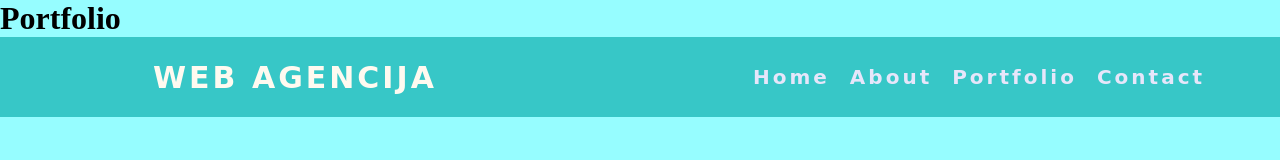
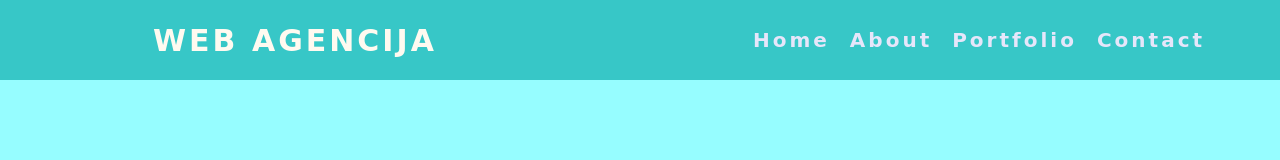
Before and after one commit to Bagi97/web-agencija, a plain HTML site: page portfolio.html in a window 1280 px wide. Drawn offline with Linux system fonts and the light colour scheme.

Commit message:
Add files via upload

```diff
--- a/portfolio.html
+++ b/portfolio.html
@@ -8,7 +8,7 @@
     <link rel="stylesheet" href="style.css">
 </head>
 <body>
-    <h1>Portfolio</h1>
+
     <nav>
             <div class="logo">
                 <h4>WEB Agencija</h4>
```
